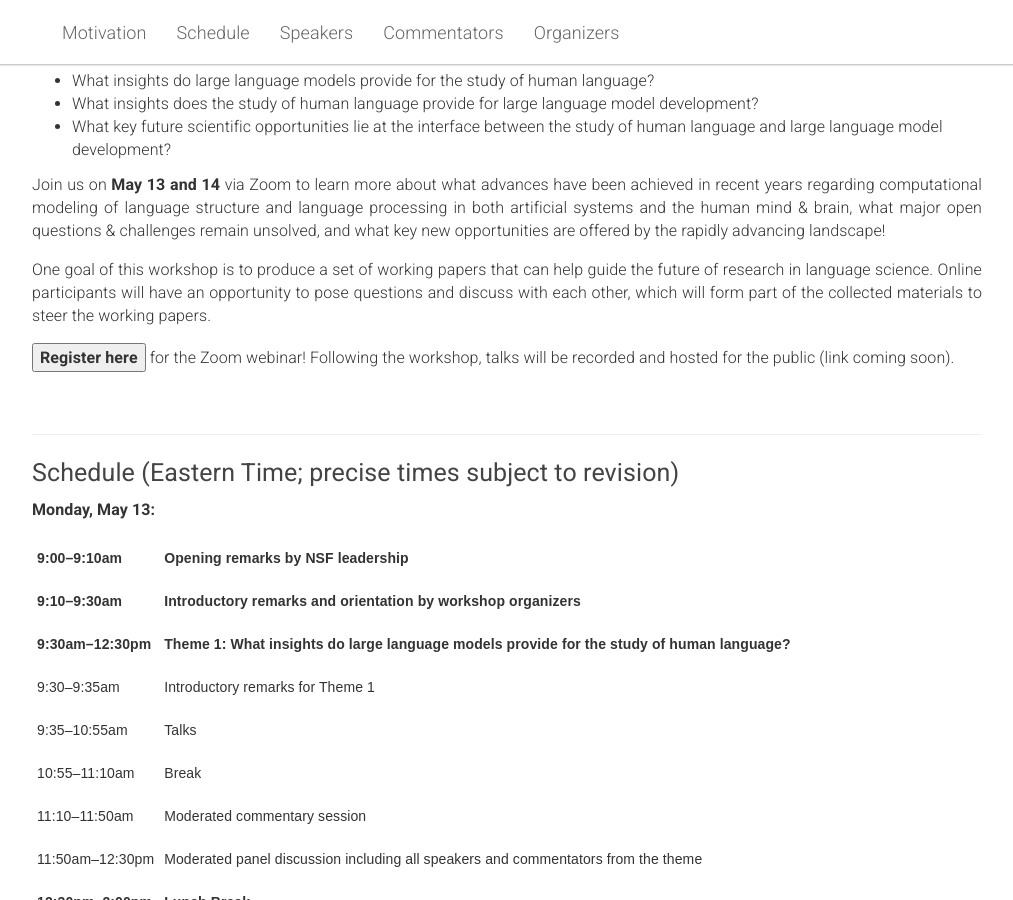
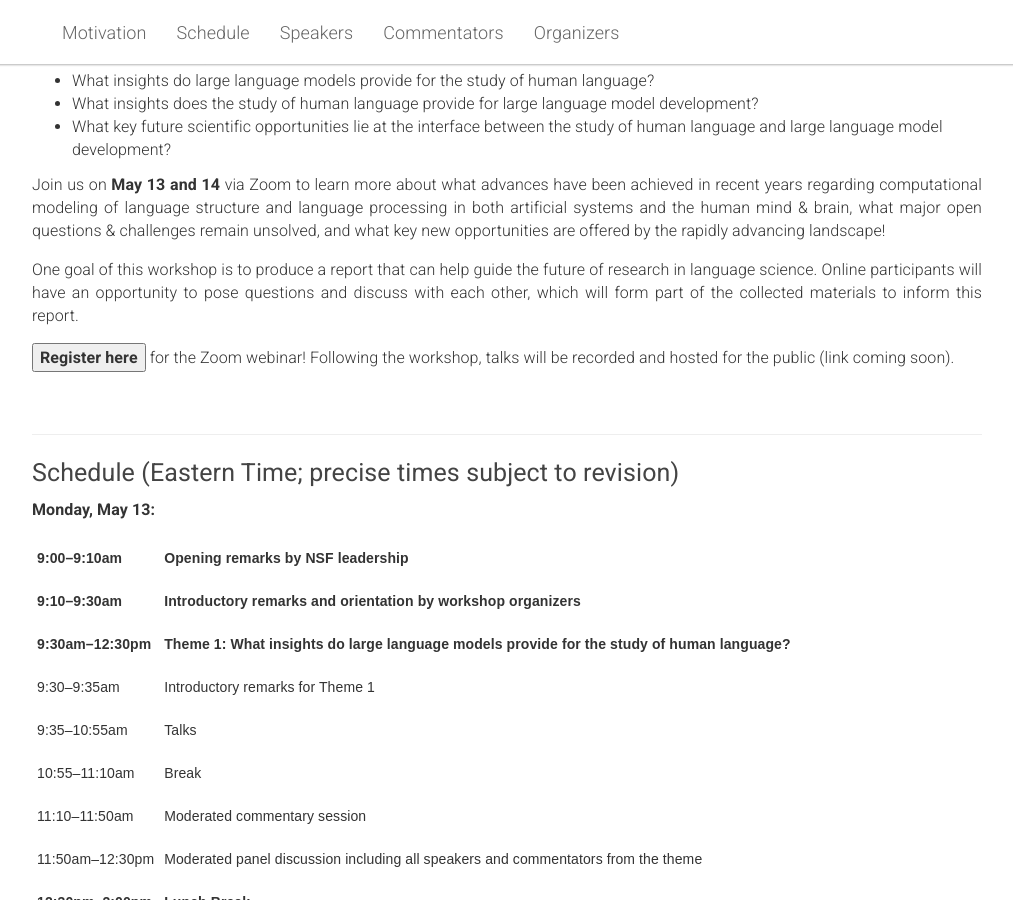
Before and after one commit to newhorizonsinlanguagescience/newhorizonsinlanguagescience.github.io, a Jekyll site: the page built from _pages/home.md, in a window 1280 px wide and 900 px high, scrolled down 932 px. Shown: the whole window, without its empty margins (133-1146 px from the left). Built offline with Jekyll 4.4.1, drawn with Linux system fonts in a browser that asks for light colours.

Commit message:
slight tweak

```diff
--- a/_pages/home.md
+++ b/_pages/home.md
@@ -73,10 +73,10 @@ acknowledgements: ""
     remain unsolved, and what key new opportunities are offered by the
     rapidly advancing landscape!
 </p><p>
-    One goal of this workshop is to produce a set of working papers
+    One goal of this workshop is to produce a report
     that can help guide the future of research in language science.
     Online participants will have an opportunity to pose questions and discuss with each other,
-    which will form part of the collected materials to steer the working papers.
+    which will form part of the collected materials to inform this report.
 </p>
 <p></p>
 <a
```
